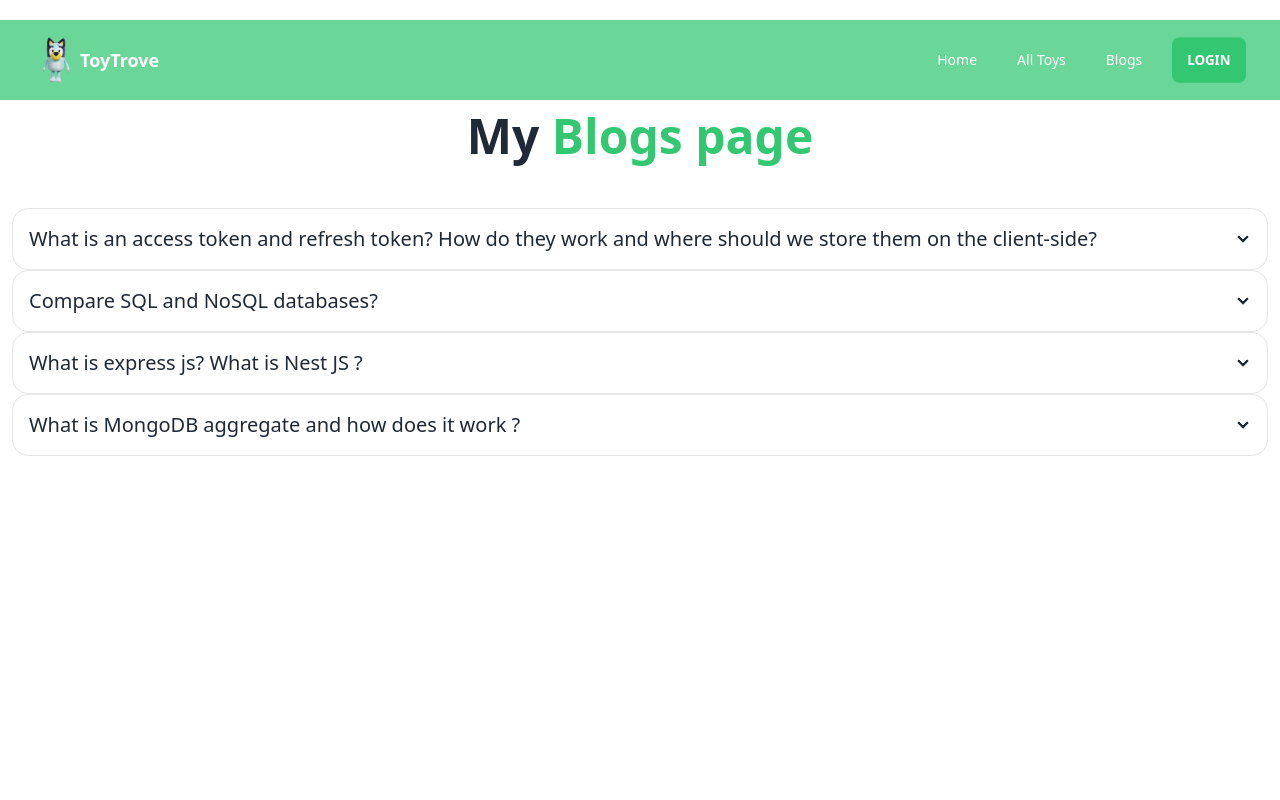
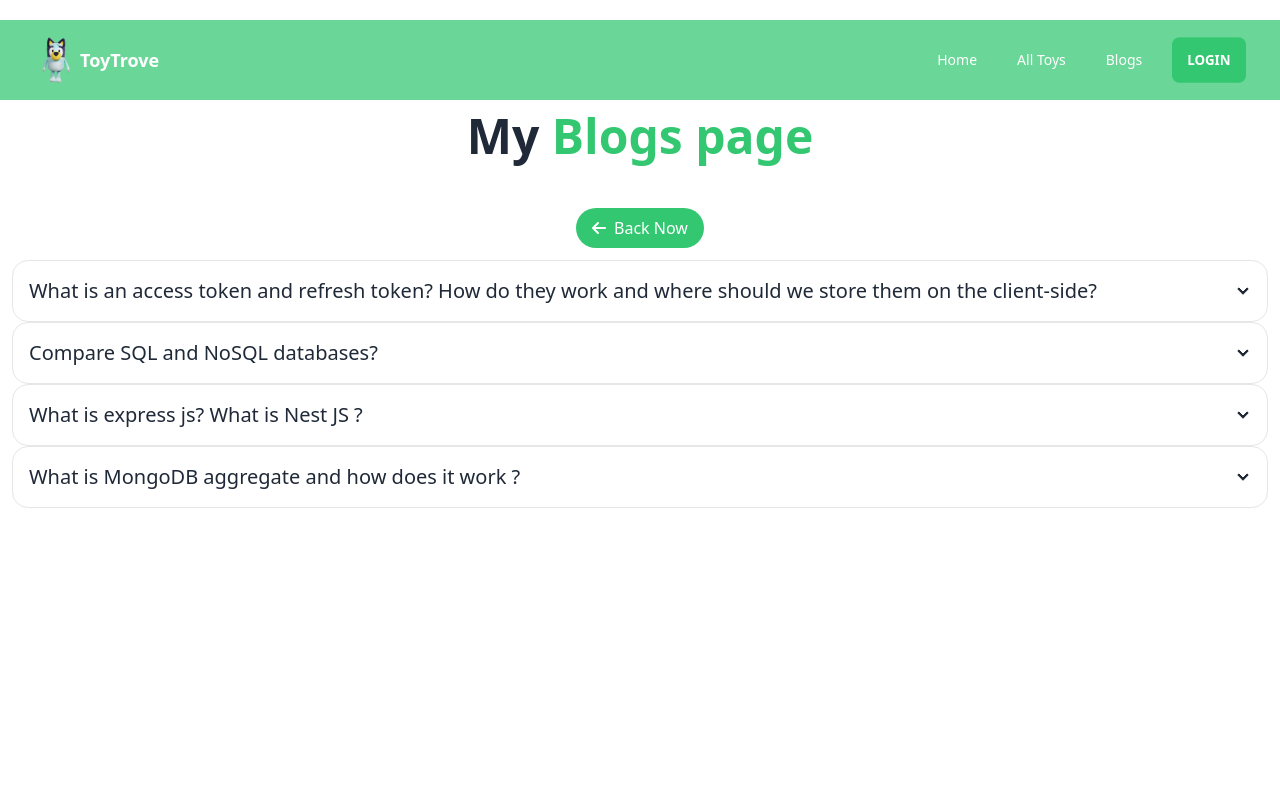
Before and after one commit to ashiqur-r-biplop/ToyTrove-client-site, a React (Vite) app: page /blogs in a window 1280 px wide. Shown: the top 800 px of the page. Built offline with nearby package versions, Linux system fonts and the light colour scheme; no server answers.

Commit message:
added back button and readme file

```diff
--- a/src/Component/Blog/Blog.jsx
+++ b/src/Component/Blog/Blog.jsx
@@ -1,14 +1,27 @@
 import React from "react";
 import useTitle from "../CustomeHook/Hook";
+import { FontAwesomeIcon } from "@fortawesome/react-fontawesome";
+import { faArrowLeft } from "@fortawesome/free-solid-svg-icons";
+import { useNavigate } from "react-router-dom";
 
 const Blog = () => {
   useTitle("Blog");
+  const navigate = useNavigate();
   return (
     <div className="container mx-auto">
       <div className="md:mt-28 m-3">
         <h1 className="text-center text-2xl md:text-4xl lg:text-5xl font-semibold my-5 mt-20 mb-12">
           My <span className="text-[#32c770]">Blogs page</span>
         </h1>
+        <div className="text-center my-3">
+          <button
+            onClick={() => navigate(-1)}
+            className="bg-[#32c770] px-4 py-2 rounded-full text-white"
+          >
+            <FontAwesomeIcon icon={faArrowLeft}></FontAwesomeIcon>
+            <span className="ms-2">Back Now</span>
+          </button>
+        </div>
         <div>
           <div
             tabIndex={0}
@@ -125,7 +138,8 @@ const Blog = () => {
                 In MongoDB, the aggregate function is used to perform complex
                 data aggregation operations on collections. It allows you to
                 process and transform the data in various ways, such as
-                grouping, filtering, sorting, and computing aggregate values. <br />
+                grouping, filtering, sorting, and computing aggregate values.{" "}
+                <br />
                 <span className="font-semibold text-[#32c770] text-xl border-b-2 border-[#32c770] my-2">
                   Aggregate pipeline <br />
                 </span>
--- a/src/Component/Details/Details.jsx
+++ b/src/Component/Details/Details.jsx
@@ -1,21 +1,32 @@
 import React from "react";
-import { useLoaderData } from "react-router-dom";
+import { useLoaderData, useNavigate } from "react-router-dom";
 import Category from "../Home/Category/Category";
 import Rating from "react-rating";
 import { FaStar, FaStarHalf, FaStarHalfAlt } from "react-icons/fa";
 import useTitle from "../CustomeHook/Hook";
+import { FontAwesomeIcon } from "@fortawesome/react-fontawesome";
+import { faArrowLeft } from "@fortawesome/free-solid-svg-icons";
 
 const Details = () => {
-
   const SingleToy = useLoaderData();
+  const navigate = useNavigate();
   // console.log(SingleToy);
-  useTitle(`${SingleToy.toyName} Details`)
+  useTitle(`${SingleToy.toyName} Details`);
 
   return (
     <div className="container mx-auto md:mt-28 mt-5">
       <h1 className="text-center text-2xl md:text-4xl lg:text-5xl font-semibold my-5 md:my-10 ">
         Category: <span className="text-[#32c770]">{SingleToy?.category}</span>
       </h1>
+      <div className="text-center">
+        <button
+          onClick={() => navigate(-1)}
+          className="bg-[#32c770] px-4 py-2 rounded-full text-white"
+        >
+          <FontAwesomeIcon icon={faArrowLeft}></FontAwesomeIcon>
+          <span className="ms-2">Back Now</span>
+        </button>
+      </div>
       <div className="hero lg:h-[70vh]">
         <div className="hero-content flex-col lg:flex-row lg:justify-center lg:items-center">
           <div className="lg:w-1/2 w-full">
--- a/src/Component/Update/Update.jsx
+++ b/src/Component/Update/Update.jsx
@@ -5,6 +5,8 @@ import { AuthContext } from "../../AuthProvide/AuthProvider";
 import DataNotAvailable from "../DataNotAvailable/DataNotAvailable";
 import Swal from "sweetalert2";
 import useTitle from "../CustomeHook/Hook";
+import { FontAwesomeIcon } from "@fortawesome/react-fontawesome";
+import { faArrowLeft } from "@fortawesome/free-solid-svg-icons";
 
 const Update = () => {
   useTitle("Update");
@@ -100,6 +102,15 @@ const Update = () => {
         Update <span className="text-[#32c770]">Toys</span>
       </h1>
       <div className="">
+        <div className="text-center">
+          <button
+            onClick={() => navigate(-1)}
+            className="bg-[#32c770] px-4 py-2 rounded-full text-white"
+          >
+            <FontAwesomeIcon icon={faArrowLeft}></FontAwesomeIcon>
+            <span className="ms-2">Back Now</span>
+          </button>
+        </div>
         <form className="" onSubmit={handleMyToys}>
           <div className="card-body">
             <div className="md:flex justify-between w-full">
```
Also changed, not shown: 1 other file (tests, documents, lock files or other folders).
